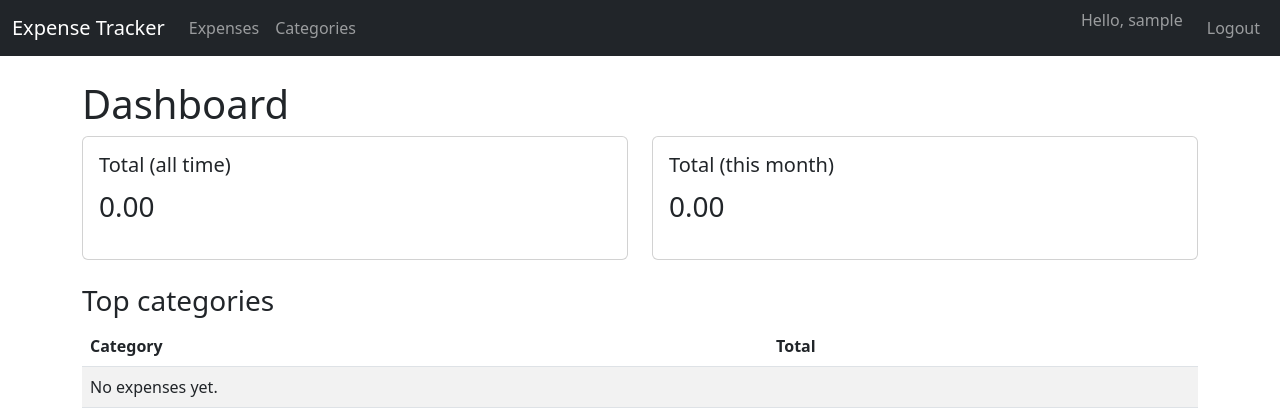
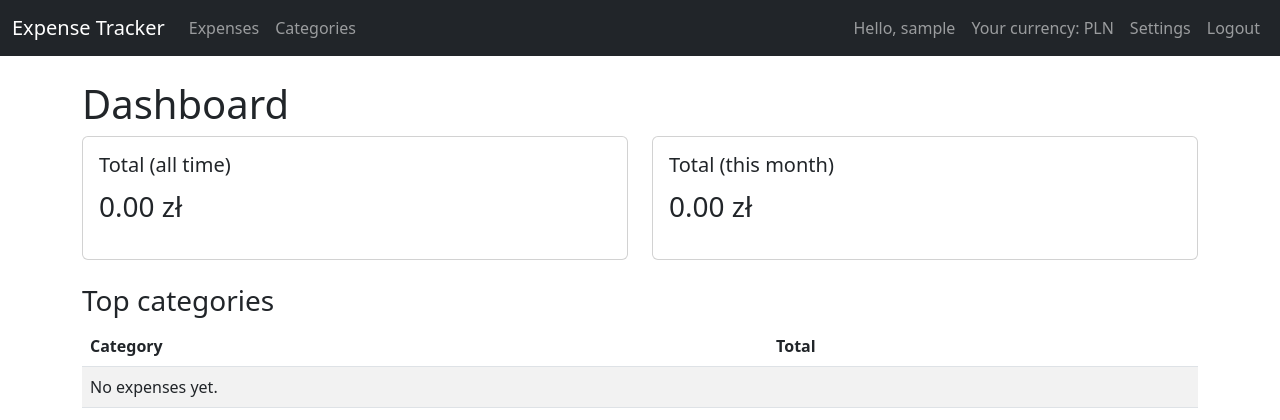
Before and after one commit to KacperKicior/ExpenseTracker, a Django app: page / in a window 1280 px wide. Shown: the top 420 px of the page. Run offline with Django 5.2, Linux system fonts and the light colour scheme; the visitor is signed in with stand-in values (Sample User, id 1); data that the repository does not hold is empty.

Commit message:
User set currencies added
Allowing users to change the currency and its symbol displaying in the system through setting tab in navbar. Symbols are present in every instance of amount shown.

```diff
--- a/config/settings.py
+++ b/config/settings.py
@@ -37,7 +37,7 @@ INSTALLED_APPS = [
     'django.contrib.sessions',
     'django.contrib.messages',
     'django.contrib.staticfiles',
-    'expenses',
+    'expenses.apps.ExpensesConfig',
 ]
 
 MIDDLEWARE = [
@@ -63,6 +63,7 @@ TEMPLATES = [
                 'django.template.context_processors.request',
                 'django.contrib.auth.context_processors.auth',
                 'django.contrib.messages.context_processors.messages',
+                'expenses.content_processors.user_currency',
             ],
         },
     },
--- a/config/urls.py
+++ b/config/urls.py
@@ -5,4 +5,5 @@ urlpatterns = [
     path('admin/', admin.site.urls),
     path('', include('expenses.urls')),
     path('accounts/', include('django.contrib.auth.urls')),  # login/logout/password views
+    path('', include('expenses.urls')),
 ]
--- a/expenses/apps.py
+++ b/expenses/apps.py
@@ -4,3 +4,6 @@ from django.apps import AppConfig
 class ExpensesConfig(AppConfig):
     default_auto_field = 'django.db.models.BigAutoField'
     name = 'expenses'
+
+    def ready(self):
+        import expenses.signals
--- /dev/null
+++ b/expenses/content_processors.py
@@ -0,0 +1,14 @@
+from .models import CURRENCY_SYMBOLS
+
+def user_currency(request):
+    if request.user.is_authenticated and hasattr(request.user, "profile"):
+        code = request.user.profile.currency
+        symbol = request.user.profile.currency_symbol
+    else:
+        code = "PLN"
+        symbol = CURRENCY_SYMBOLS.get("PLN", "zł")
+
+    return {
+        "USER_CURRENCY": code,
+        "USER_CURRENCY_SYMBOL": symbol,
+    }
--- a/expenses/models.py
+++ b/expenses/models.py
@@ -1,5 +1,31 @@
 from django.db import models
 from django.contrib.auth.models import User
+
+CURRENCY_CHOICES = [
+    ("PLN", "Polish Złoty"),
+    ("EUR", "Euro"),
+    ("USD", "US Dollar"),
+    ("GBP", "British Pound"),
+]
+
+CURRENCY_SYMBOLS = {
+    "PLN": "zł",
+    "EUR": "€",
+    "USD": "$",
+    "GBP": "£",
+}
+
+
+class UserProfile(models.Model):
+    user = models.OneToOneField(User, on_delete=models.CASCADE, related_name="profile")
+    currency = models.CharField(max_length=3, choices=CURRENCY_CHOICES, default="PLN")
+
+    def __str__(self):
+        return f"Profile of {self.user.username}"
+
+    @property
+    def currency_symbol(self):
+        return CURRENCY_SYMBOLS.get(self.currency, "")
 
 
 class Category(models.Model):
--- /dev/null
+++ b/expenses/signals.py
@@ -0,0 +1,11 @@
+from django.db.models.signals import post_save
+from django.dispatch import receiver
+from django.contrib.auth.models import User
+from .models import UserProfile
+
+@receiver(post_save, sender=User)
+def create_or_update_user_profile(sender, instance, created, **kwargs):
+    if created:
+        UserProfile.objects.create(user=instance)
+    else:
+        UserProfile.objects.get_or_create(user=instance)
--- a/expenses/templates/base.html
+++ b/expenses/templates/base.html
@@ -20,7 +20,9 @@
       </ul>
       <ul class="navbar-nav ms-auto">
         {% if user.is_authenticated %}
-          <li class="nav-item"><span class="navbar-text me-3">Hello, {{ user.username }}</span></li>
+          <li class="nav-item"><span class="nav-link">Hello, {{ user.username }}</span></li>
+          <li class="nav-item"><span class="nav-link">Your currency: {{ USER_CURRENCY }}</span></li>
+          <li class="nav-item"><a class="nav-link" href="{% url 'expenses:profile_settings' %}">Settings</a></li>
           <li class="nav-item"><a class="nav-link" href="{% url 'logout' %}">Logout</a></li>
         {% else %}
           <li class="nav-item"><a class="nav-link" href="{% url 'login' %}">Login</a></li>
--- a/expenses/templates/expenses/dashboard.html
+++ b/expenses/templates/expenses/dashboard.html
@@ -7,7 +7,7 @@
     <div class="card">
       <div class="card-body">
         <h5>Total (all time)</h5>
-        <p class="fs-3">{{ total_all|floatformat:2 }}</p>
+        <p class="fs-3">{{ total_all|floatformat:2 }} {{ USER_CURRENCY_SYMBOL }}</p>
       </div>
     </div>
   </div>
@@ -15,7 +15,7 @@
     <div class="card">
       <div class="card-body">
         <h5>Total (this month)</h5>
-        <p class="fs-3">{{ total_this_month|floatformat:2 }}</p>
+        <p class="fs-3">{{ total_this_month|floatformat:2 }} {{ USER_CURRENCY_SYMBOL }}</p>
       </div>
     </div>
   </div>
@@ -33,7 +33,7 @@
     {% for row in by_category %}
     <tr>
       <td>{{ row.category__name|default:"(No category)" }}</td>
-      <td>{{ row.total|floatformat:2 }}</td>
+      <td>{{ row.total|floatformat:2 }} {{ USER_CURRENCY_SYMBOL }}</td>
     </tr>
     {% empty %}
     <tr>
@@ -68,6 +68,7 @@
   const categoryTotals = {{ category_totals_json|safe }};
   const monthlyLabels = {{ monthly_labels_json|safe }};
   const monthlyTotals = {{ monthly_totals_json|safe }};
+  const currencySymbol = "{{ USER_CURRENCY_SYMBOL|escapejs }}";
 
   // Category pie chart
   const ctxCategory = document.getElementById('categoryChart');
@@ -77,11 +78,26 @@
       data: {
         labels: categoryLabels,
         datasets: [{
+          label: 'Expenses by category',
           data: categoryTotals
         }]
+      },
+      options: {
+        plugins: {
+          tooltip: {
+            callbacks: {
+              label: function(context) {
+                const label = context.label || '';
+                const value = Number(context.parsed) || 0;
+                return `${label}: ${value.toFixed(2)} ${currencySymbol}`;
+              }
+            }
+          }
+        }
       }
     });
   }
+
 
   // Monthly bar chart
   const ctxMonthly = document.getElementById('monthlyChart');
@@ -91,16 +107,31 @@
       data: {
         labels: monthlyLabels,
         datasets: [{
+          label: `Expenses by month (${currencySymbol})`,
           data: monthlyTotals
         }]
       },
       options: {
         scales: {
           y: {
-            beginAtZero: true
+            beginAtZero: true,
+            ticks: {
+              callback: function(value) {
+                const num = Number(value) || 0;
+                return num.toFixed(2) + ' ' + currencySymbol;
+              }
+            }
           }
         },
-        plugins:{
+        plugins: {
+          tooltip: {
+            callbacks: {
+              label: function(context) {
+                const value = Number(context.parsed.y) || 0;
+                return `${context.label}: ${value.toFixed(2)} ${currencySymbol}`;
+              }
+            }
+          },
           legend:{
             display: false
           }
@@ -109,4 +140,5 @@
     });
   }
 </script>
+
 {% endblock %}
--- a/expenses/templates/expenses/expense_list.html
+++ b/expenses/templates/expenses/expense_list.html
@@ -51,7 +51,7 @@
       <td>{{ expense.date }}</td>
       <td>{{ expense.category|default:"(No category)" }}</td>
       <td>{{ expense.description }}</td>
-      <td>{{ expense.amount|floatformat:2 }}</td>
+      <td>{{ expense.amount|floatformat:2 }} {{ USER_CURRENCY_SYMBOL }}</td>
       <td>
         <a href="{% url 'expenses:expense_edit' expense.pk %}" class="btn btn-sm btn-outline-primary">Edit</a>
         <a href="{% url 'expenses:expense_delete' expense.pk %}" class="btn btn-sm btn-outline-danger">Delete</a>
--- a/expenses/urls.py
+++ b/expenses/urls.py
@@ -12,4 +12,5 @@ urlpatterns = [
     path('expenses/export/csv/', views.export_expenses_csv, name='expense_export_csv'),
     path('categories/', views.category_list, name='category_list'),
     path('categories/add/', views.category_create, name='category_add'),
+    path('settings/', views.profile_settings, name='profile_settings'),
 ]
--- a/expenses/views.py
+++ b/expenses/views.py
@@ -3,14 +3,16 @@ from django.contrib.auth.decorators import login_required
 from django.db.models import Sum
 from django.utils import timezone
 
-from .models import Expense, Category
-from .forms import ExpenseForm, CategoryForm
+from .models import Expense, Category, UserProfile
+from .forms import ExpenseForm, CategoryForm, UserProfileForm
 
 from django.db.models.functions import TruncMonth
 import json
 
 from django.http import HttpResponse
 import csv
+
+from django.contrib import messages
 
 @login_required
 def dashboard(request):
@@ -196,3 +198,19 @@ def export_expenses_csv(request):
         ])
 
     return response
+
+
+@login_required
+def profile_settings(request):
+    profile = request.user.profile
+
+    if request.method == "POST":
+        form = UserProfileForm(request.POST, instance=profile)
+        if form.is_valid():
+            form.save()
+            messages.success(request, "Settings saved.")
+            return redirect("expenses:dashboard")
+    else:
+        form = UserProfileForm(instance=profile)
+
+    return render(request, "expenses/profile_settings.html", {"form": form})
```
Also changed, not shown: expenses/forms.py (+7 -1 lines), expenses/templates/expenses/profile_settings.html (added, +11 -0 lines), expenses/migrations/0002_userprofile.py (added).
